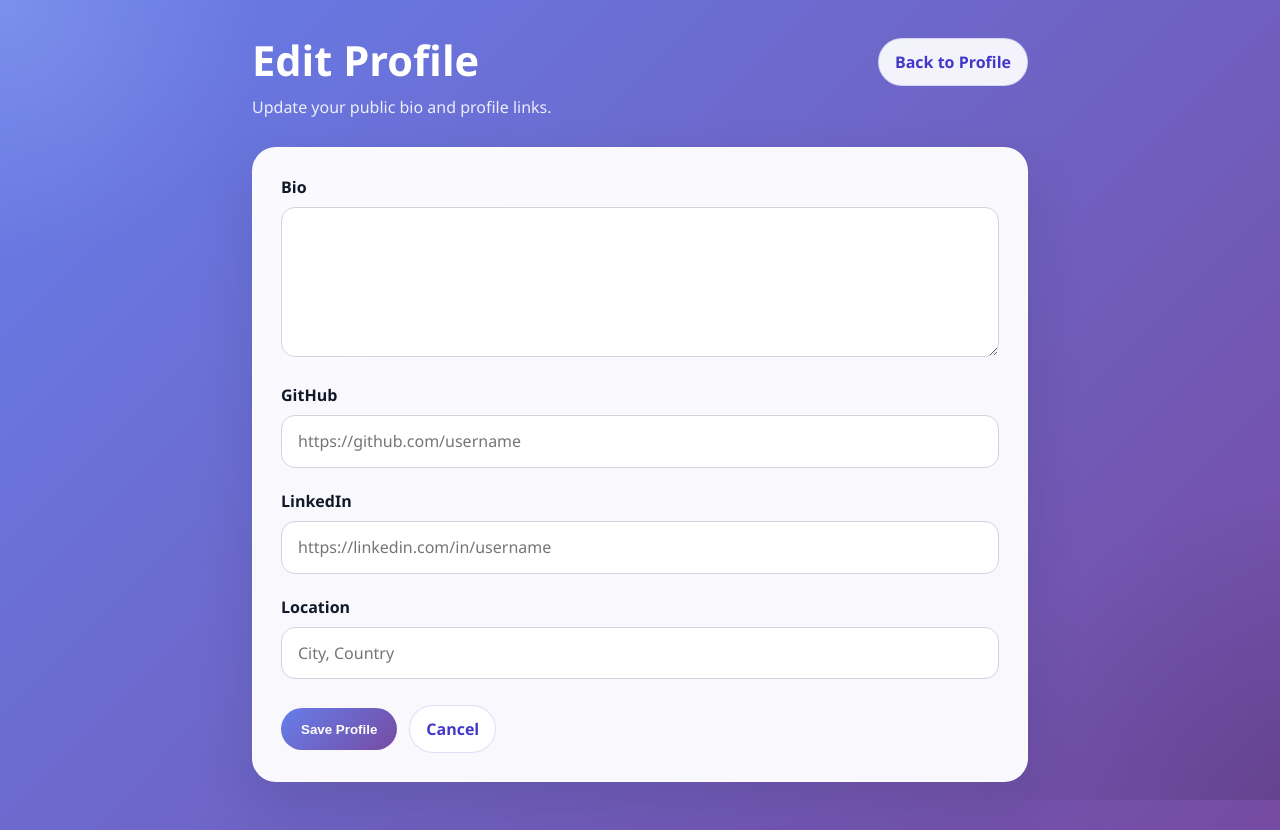
After one commit to rahman-noorbasha/flask-blog-api, a Flask app: page /edit-profile in a window 1280 px wide. The commit adds this page. Run offline with Flask 3, Linux system fonts and the light colour scheme; the visitor is signed in with stand-in values (Sample User, id 1); data that the repository does not hold is empty.

Commit message:
Built advanced social platform features with notifications, profiles and dark mode

```diff
--- a/app.py
+++ b/app.py
@@ -95,6 +95,14 @@ CREATE TABLE IF NOT EXISTS bookmarks (
     user_columns = [column[1] for column in cursor.fetchall()]
     if "profile_pic" not in user_columns:
         cursor.execute("ALTER TABLE users ADD COLUMN profile_pic TEXT")
+    if "bio" not in user_columns:
+        cursor.execute("ALTER TABLE users ADD COLUMN bio TEXT")
+    if "github" not in user_columns:
+        cursor.execute("ALTER TABLE users ADD COLUMN github TEXT")
+    if "linkedin" not in user_columns:
+        cursor.execute("ALTER TABLE users ADD COLUMN linkedin TEXT")
+    if "location" not in user_columns:
+        cursor.execute("ALTER TABLE users ADD COLUMN location TEXT")
 
     conn.commit()
     conn.close()
@@ -1167,5 +1175,58 @@ def delete_notification(notification_id):
 
     return redirect(url_for("notifications"))
 
+@app.route("/edit-profile", methods=["GET", "POST"])
+@login_required
+def edit_profile():
+    conn = sqlite3.connect("users.db")
+    cursor = conn.cursor()
+
+    if request.method == "POST":
+        bio = request.form.get("bio")
+        github = request.form.get("github")
+        linkedin = request.form.get("linkedin")
+        location = request.form.get("location")
+
+        cursor.execute(
+            """
+            UPDATE users
+            SET bio=?, github=?, linkedin=?, location=?
+            WHERE id=?
+            """,
+            (
+                bio,
+                github,
+                linkedin,
+                location,
+                current_user.id
+            )
+        )
+
+        conn.commit()
+        conn.close()
+
+        flash("Profile updated successfully", "success")
+
+        return redirect(
+            url_for(
+                "user_profile",
+                username=current_user.username
+            )
+        )
+
+    cursor.execute(
+        "SELECT * FROM users WHERE id=?",
+        (current_user.id,)
+    )
+
+    user = cursor.fetchone()
+
+    conn.close()
+
+    return render_template(
+        "edit_profile.html",
+        user=user
+    )
+
 if __name__ == "__main__":
     app.run(debug=True)
--- a/templates/_theme.html
+++ b/templates/_theme.html
@@ -14,6 +14,8 @@
     html.theme-dark .hero-panel,
     html.theme-dark .post-card,
     html.theme-dark .profile-card,
+    html.theme-dark .profile-details,
+    html.theme-dark .profile-form-card,
     html.theme-dark .summary-card,
     html.theme-dark .empty-state,
     html.theme-dark .page-header,
@@ -26,6 +28,8 @@
     body.dark-mode .hero-panel,
     body.dark-mode .post-card,
     body.dark-mode .profile-card,
+    body.dark-mode .profile-details,
+    body.dark-mode .profile-form-card,
     body.dark-mode .summary-card,
     body.dark-mode .empty-state,
     body.dark-mode .page-header,
@@ -44,21 +48,31 @@
     html.theme-dark h2,
     html.theme-dark h3,
     html.theme-dark .navbar-brand,
+    html.theme-dark .user-name,
+    html.theme-dark .user-name a,
     html.theme-dark .post-title,
     html.theme-dark .page-title,
     html.theme-dark .empty-title,
     html.theme-dark .comment-author,
     html.theme-dark .profile-card h2,
+    html.theme-dark .profile-details h2,
+    html.theme-dark .detail-item strong,
+    html.theme-dark .summary-card strong,
     html.theme-dark label,
     body.dark-mode h1,
     body.dark-mode h2,
     body.dark-mode h3,
     body.dark-mode .navbar-brand,
+    body.dark-mode .user-name,
+    body.dark-mode .user-name a,
     body.dark-mode .post-title,
     body.dark-mode .page-title,
     body.dark-mode .empty-title,
     body.dark-mode .comment-author,
     body.dark-mode .profile-card h2,
+    body.dark-mode .profile-details h2,
+    body.dark-mode .detail-item strong,
+    body.dark-mode .summary-card strong,
     body.dark-mode label {
         color: #f9fafb !important;
         -webkit-text-fill-color: currentColor !important;
@@ -76,6 +90,10 @@
     html.theme-dark .comment-content,
     html.theme-dark .comment-edited,
     html.theme-dark .profile-card p,
+    html.theme-dark .detail-item,
+    html.theme-dark .detail-item a,
+    html.theme-dark .summary-card span,
+    html.theme-dark .post-meta span,
     body.dark-mode p,
     body.dark-mode .subtitle,
     body.dark-mode .post-content,
@@ -86,7 +104,11 @@
     body.dark-mode .notification-meta,
     body.dark-mode .comment-content,
     body.dark-mode .comment-edited,
-    body.dark-mode .profile-card p {
+    body.dark-mode .profile-card p,
+    body.dark-mode .detail-item,
+    body.dark-mode .detail-item a,
+    body.dark-mode .summary-card span,
+    body.dark-mode .post-meta span {
         color: #d1d5db !important;
     }
 
@@ -119,6 +141,10 @@
 
     html.theme-dark .back-link,
     html.theme-dark .nav-link,
+    html.theme-dark .action-btn,
+    html.theme-dark .edit-profile-link,
+    html.theme-dark .profile-upload-form button,
+    html.theme-dark #follow-btn,
     html.theme-dark .comment-action-btn,
     html.theme-dark .share-btn,
     html.theme-dark .pagination a,
@@ -127,6 +153,10 @@
     html.theme-dark .cancel-btn,
     body.dark-mode .back-link,
     body.dark-mode .nav-link,
+    body.dark-mode .action-btn,
+    body.dark-mode .edit-profile-link,
+    body.dark-mode .profile-upload-form button,
+    body.dark-mode #follow-btn,
     body.dark-mode .comment-action-btn,
     body.dark-mode .share-btn,
     body.dark-mode .pagination a,
--- /dev/null
+++ b/templates/edit_profile.html
@@ -0,0 +1,207 @@
+<!DOCTYPE html>
+<html lang="en">
+
+<head>
+    <meta charset="UTF-8">
+    <meta name="viewport" content="width=device-width, initial-scale=1.0">
+    <title>Edit Profile - Flask Blog App</title>
+    <style>
+        * {
+            margin: 0;
+            padding: 0;
+            box-sizing: border-box;
+        }
+
+        body {
+            min-height: 100vh;
+            font-family: 'Segoe UI', Tahoma, Geneva, Verdana, sans-serif;
+            background: linear-gradient(135deg, #667eea 0%, #764ba2 100%);
+            color: #1f2937;
+        }
+
+        body::before {
+            content: '';
+            position: fixed;
+            inset: 0;
+            background: radial-gradient(circle at top left, rgba(255, 255, 255, 0.14), transparent 18%),
+                radial-gradient(circle at bottom right, rgba(15, 23, 42, 0.16), transparent 20%);
+            pointer-events: none;
+            z-index: -1;
+        }
+
+        a {
+            color: inherit;
+            text-decoration: none;
+        }
+
+        .page-shell {
+            max-width: 820px;
+            margin: 0 auto;
+            padding: 38px 22px 48px;
+        }
+
+        .page-header {
+            display: flex;
+            align-items: flex-start;
+            justify-content: space-between;
+            gap: 18px;
+            flex-wrap: wrap;
+            margin-bottom: 26px;
+        }
+
+        .page-title {
+            color: white;
+            font-size: 2.6rem;
+            line-height: 1.1;
+        }
+
+        .subtitle {
+            color: rgba(255, 255, 255, 0.88);
+            margin-top: 10px;
+            line-height: 1.7;
+        }
+
+        .nav-link,
+        .save-btn {
+            border: none;
+            border-radius: 9999px;
+            cursor: pointer;
+            font-weight: 700;
+            text-decoration: none;
+            transition: transform 0.2s ease, box-shadow 0.2s ease;
+        }
+
+        .nav-link {
+            display: inline-flex;
+            align-items: center;
+            justify-content: center;
+            padding: 0.75rem 1rem;
+            background: rgba(255, 255, 255, 0.92);
+            color: #4338ca;
+            border: 1px solid rgba(67, 56, 202, 0.16);
+        }
+
+        .nav-link:hover,
+        .save-btn:hover {
+            transform: translateY(-2px);
+            box-shadow: 0 16px 35px rgba(67, 56, 202, 0.16);
+        }
+
+        .profile-form-card {
+            background: rgba(255, 255, 255, 0.96);
+            border: 1px solid rgba(255, 255, 255, 0.7);
+            border-radius: 24px;
+            box-shadow: 0 24px 55px rgba(15, 23, 42, 0.12);
+            padding: 28px;
+        }
+
+        .form-group {
+            margin-bottom: 22px;
+        }
+
+        label {
+            display: block;
+            margin-bottom: 9px;
+            color: #111827;
+            font-weight: 800;
+        }
+
+        input,
+        textarea {
+            width: 100%;
+            border: 1px solid #d1d5db;
+            border-radius: 14px;
+            padding: 0.9rem 1rem;
+            font: inherit;
+            color: #111827;
+            background: #fff;
+        }
+
+        textarea {
+            min-height: 150px;
+            resize: vertical;
+            line-height: 1.6;
+        }
+
+        input:focus,
+        textarea:focus {
+            outline: none;
+            border-color: #6366f1;
+            box-shadow: 0 0 0 4px rgba(99, 102, 241, 0.15);
+        }
+
+        .form-actions {
+            display: flex;
+            gap: 12px;
+            flex-wrap: wrap;
+            align-items: center;
+            margin-top: 26px;
+        }
+
+        .save-btn {
+            padding: 0.85rem 1.25rem;
+            background: linear-gradient(135deg, #667eea 0%, #764ba2 100%);
+            color: white;
+        }
+
+        @media (max-width: 620px) {
+            .page-shell {
+                padding: 28px 16px 36px;
+            }
+
+            .nav-link,
+            .save-btn {
+                width: 100%;
+            }
+        }
+    </style>
+    {% include "_theme.html" %}
+</head>
+
+<body>
+    <main class="page-shell">
+        <header class="page-header">
+            <div>
+                <h1 class="page-title">Edit Profile</h1>
+                <p class="subtitle">Update your public bio and profile links.</p>
+            </div>
+            <a class="nav-link" href="{{ url_for('user_profile', username=current_user.username) }}">
+                Back to Profile
+            </a>
+        </header>
+
+        <section class="profile-form-card">
+            <form method="POST">
+                <div class="form-group">
+                    <label for="bio">Bio</label>
+                    <textarea id="bio" name="bio" rows="4">{{ user[4] or '' }}</textarea>
+                </div>
+
+                <div class="form-group">
+                    <label for="github">GitHub</label>
+                    <input id="github" type="url" name="github" value="{{ user[5] or '' }}"
+                        placeholder="https://github.com/username">
+                </div>
+
+                <div class="form-group">
+                    <label for="linkedin">LinkedIn</label>
+                    <input id="linkedin" type="url" name="linkedin" value="{{ user[6] or '' }}"
+                        placeholder="https://linkedin.com/in/username">
+                </div>
+
+                <div class="form-group">
+                    <label for="location">Location</label>
+                    <input id="location" type="text" name="location" value="{{ user[7] or '' }}"
+                        placeholder="City, Country">
+                </div>
+
+                <div class="form-actions">
+                    <button class="save-btn" type="submit">Save Profile</button>
+                    <a class="nav-link" href="{{ url_for('user_profile', username=current_user.username) }}">Cancel</a>
+                </div>
+            </form>
+        </section>
+    </main>
+</body>
+
+</html>
```
Also changed, not shown: templates/dashboard.html (+0 -114 lines), templates/profile.html (+141 -128 lines).
